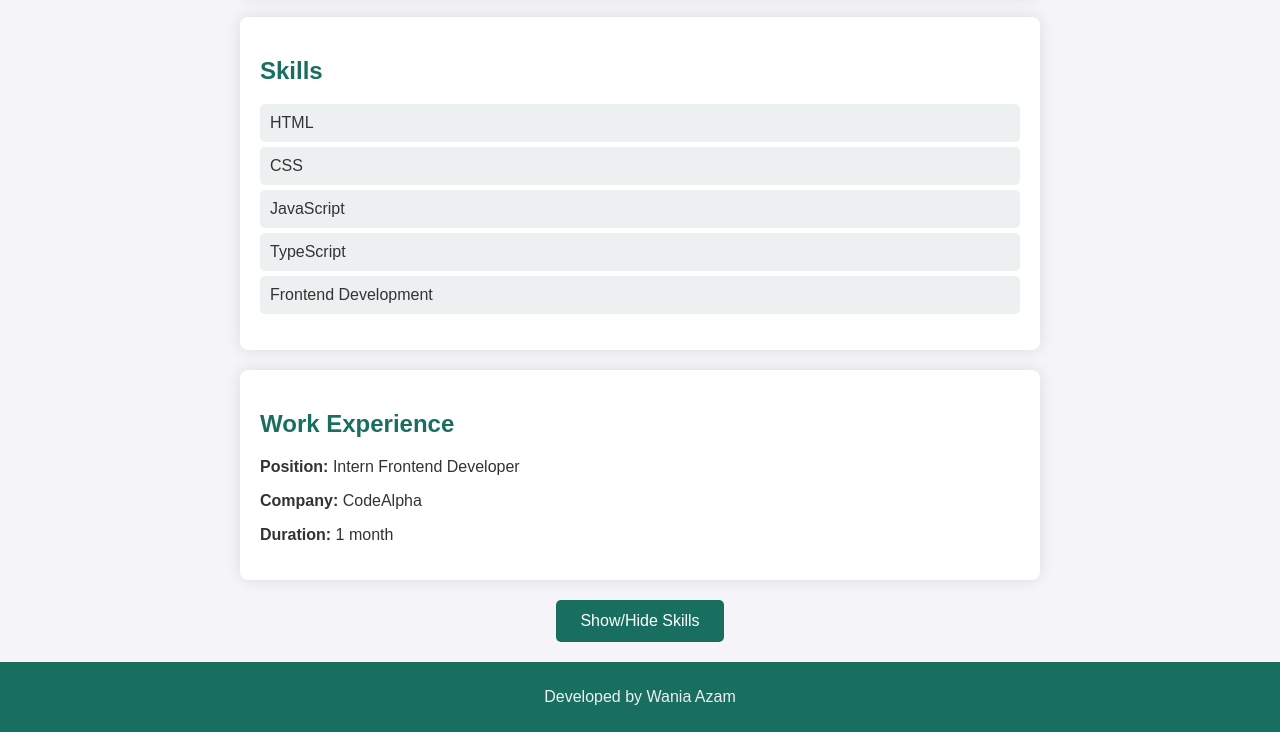
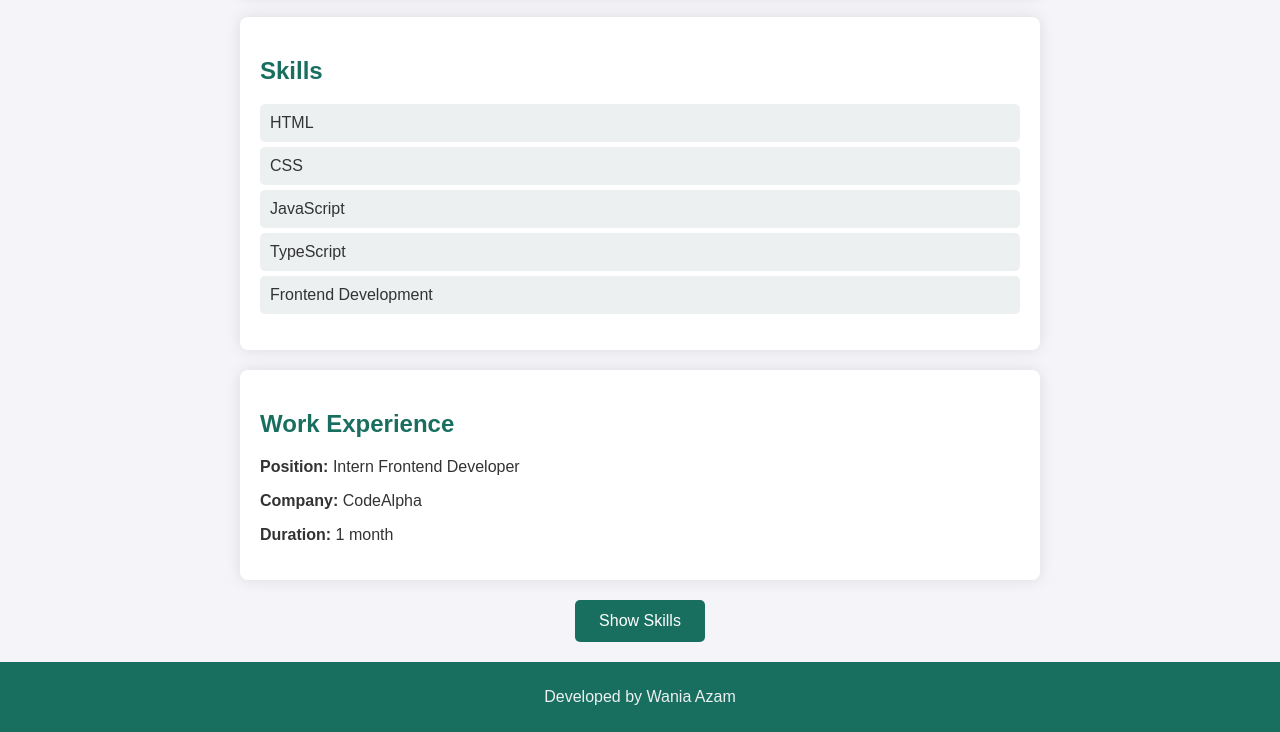
Before and after one commit to WaniaAzamm/Hackathon-01, a plain HTML site: page milestone-01/index.html in a window 1280 px wide. Shown: the part 758-1490 px from the top of the page. Drawn offline with Linux system fonts and the light colour scheme.

Commit message:
Update index.html

```diff
--- a/milestone-01/index.html
+++ b/milestone-01/index.html
@@ -54,7 +54,7 @@
         <p><strong>Duration:</strong> 1 month</p>
     </section>
 
-    <button id="toggleSkills">Show/Hide Skills</button>
+    <button id="toggleSkills">Show Skills</button>
 
     <footer>
         <p>Developed by Wania Azam</p>
```
